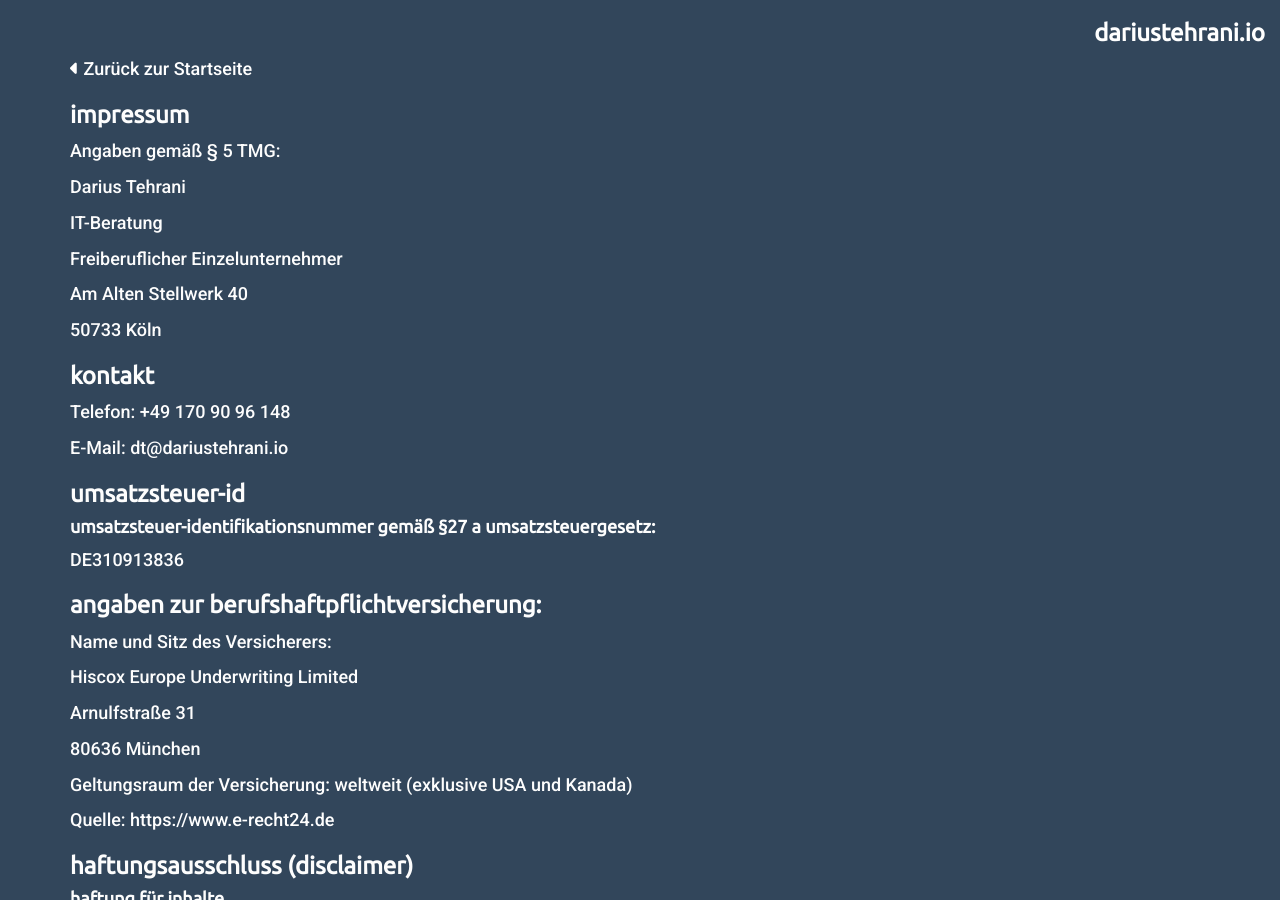
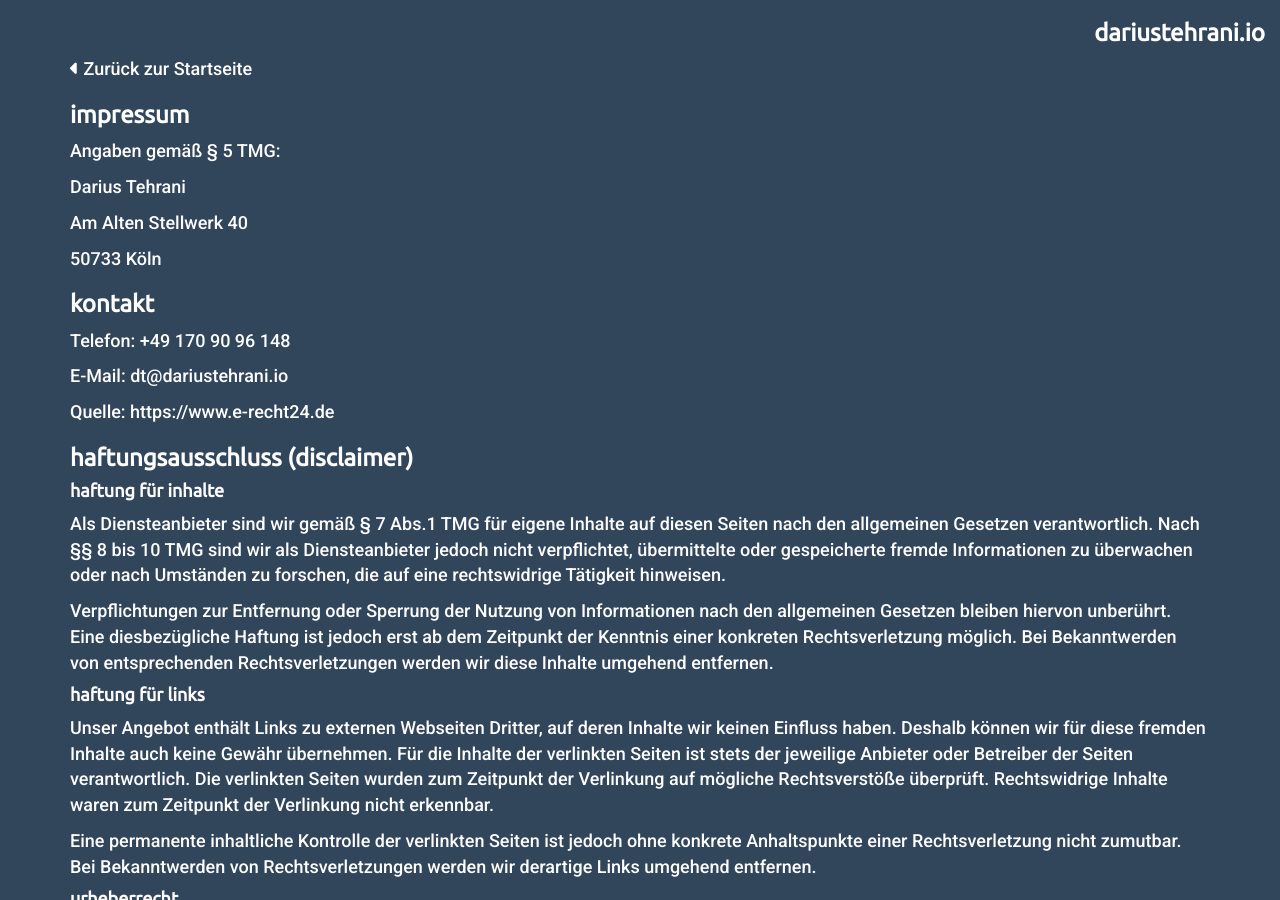
Before and after one commit to datadarius/darius.github.io, a Jekyll site: the page built from impressum.md, in a window 1280 px wide and 900 px high. Built offline with Jekyll 4.4.1, drawn with Linux system fonts in a browser that asks for light colours; nearby versions of some CDN libraries.

Commit message:
update imprint

```diff
--- a/impressum.md
+++ b/impressum.md
@@ -12,10 +12,6 @@
 
 Darius Tehrani
 
-IT-Beratung
-
-Freiberuflicher Einzelunternehmer
-
 Am Alten Stellwerk 40
 
 50733 Köln
@@ -25,24 +21,6 @@
 Telefon: +49 170 90 96 148
 
 E-Mail:	dt@dariustehrani.io
-
-### Umsatzsteuer-ID
-
-#### Umsatzsteuer-Identifikationsnummer gemäß §27 a Umsatzsteuergesetz:
-DE310913836
-
-### Angaben zur Berufshaftpflichtversicherung:
-
-Name und Sitz des Versicherers:
-
-Hiscox Europe Underwriting Limited
-
-Arnulfstraße 31
-
-80636 München
-
-Geltungsraum der Versicherung:
-weltweit (exklusive USA und Kanada)
 
 Quelle: <https://www.e-recht24.de>
 
```
